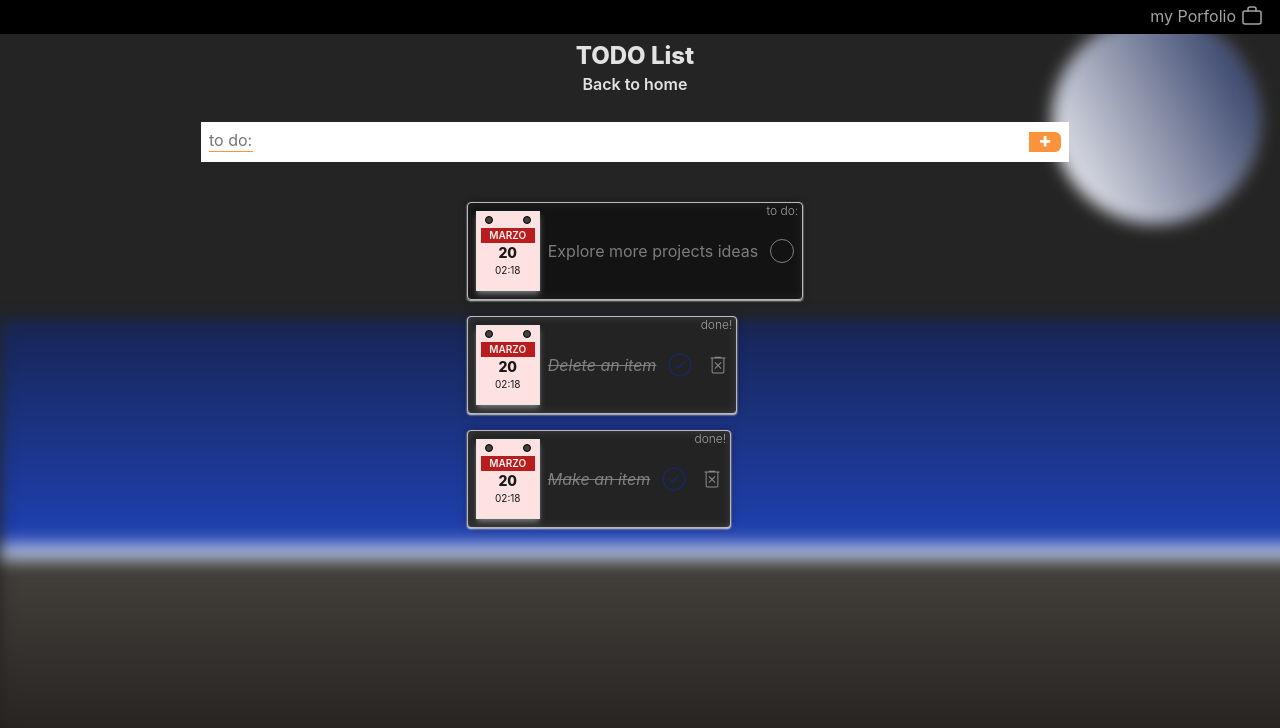
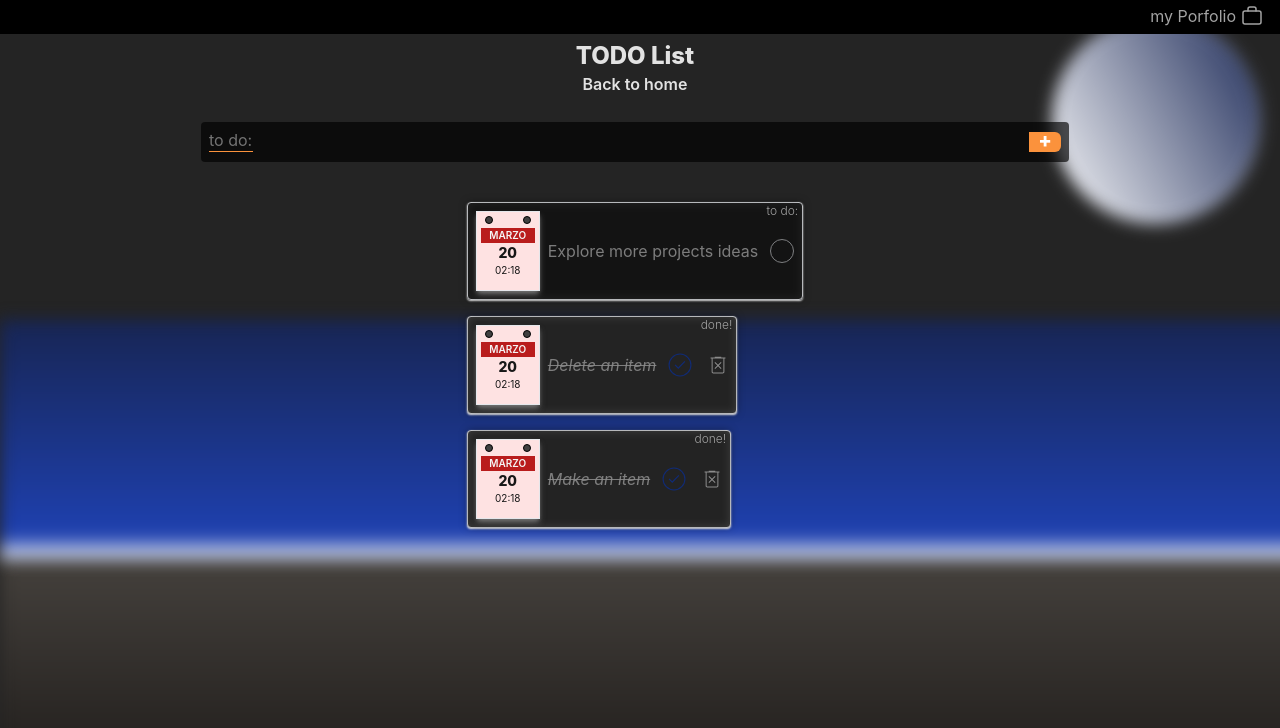
Before and after one commit to chLuis/multi-proyect, a React (Vite) app: page /todo-list in a window 1280 px wide. Shown: the top 728 px of the page. Built offline with nearby package versions, Linux system fonts and the light colour scheme.

Commit message:
fix input toDo

```diff
--- a/src/components/ToDo.jsx
+++ b/src/components/ToDo.jsx
@@ -51,7 +51,7 @@ export default function ToDo({dataLoad}) {
                 <span className="absolute -inset-y-1 border-b border-orange-400 h-6 left-2 w-11 text-neutral-500 text-nowrap">
                     to do:
                 </span>
-                <input type="text" value={newTask} onChange={(e) => handleToDo(e)} onKeyDown={(e) => handleKeyDown(e)} className="min-w-0 w-full py-2 ps-16 pe-12" />
+                <input type="text" value={newTask} onChange={(e) => handleToDo(e)} onKeyDown={(e) => handleKeyDown(e)} className="min-w-0 w-full rounded py-2 ps-16 pe-12 bg-black bg-opacity-65" />
                 <button type="button" onClick={addNewTask}  className={`${insertText} duration-200 absolute font-extrabold inset-y-0 right-2 px-2 flex items-center justify-center text-xl text-white border border-transparent rounded-r-md hover:bg-orange-500 focus:outline-none focus:ring-2 focus:ring-orange-500 focus:ring-offset-2 pb-1`}>
                     +
                 </button>
```
